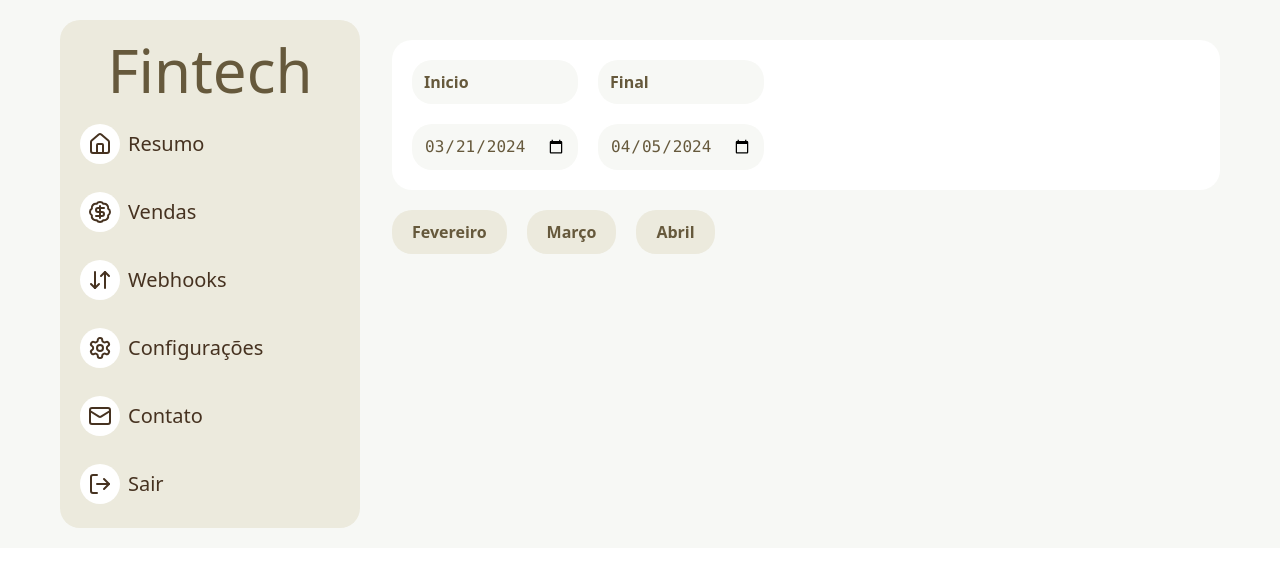
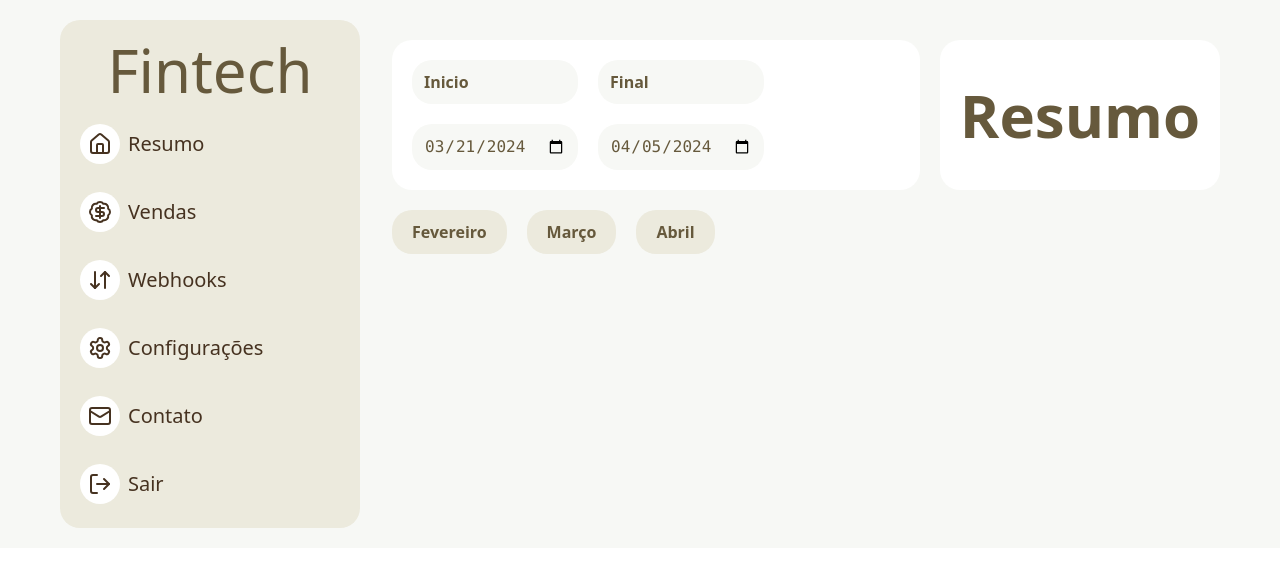
Before and after one commit to AlvesPHGA/fintech-by-origamid, a React (Vite) app: page / in a window 1280 px wide. Shown: the top 566 px of the page. Built offline with nearby package versions, Linux system fonts and the light colour scheme; no server answers.

Commit message:
update: add useLocation on Header to location page

```diff
--- a/src/ui/components/Header/Header.tsx
+++ b/src/ui/components/Header/Header.tsx
@@ -1,10 +1,31 @@
+import React from 'react';
 import { Months } from '../../partials/Months/Months';
 import { DataRange } from '../DataRange/DataRange';
+import { useLocation } from 'react-router-dom';
 
 export const Header = () => {
+   const [page, setPage] = React.useState('');
+
+   const local = useLocation();
+
+   React.useEffect(() => {
+      if (local.pathname === '/') {
+         setPage('Resumo');
+         document.title = `Fintech | ${page}`;
+      } else if (local.pathname === '/sales') {
+         setPage('Vendas');
+         document.title = `Fintech | ${page}`;
+      }
+   }, [local, page]);
+
    return (
       <header>
-         <DataRange />
+         <div className="grid grid-cols-[1fr_300px] space-x-5">
+            <DataRange />
+            <div className="bg-white rounded-[1.25rem] flex items-center justify-center">
+               <h1 className="text-6xl">{page}</h1>
+            </div>
+         </div>
          <Months />
       </header>
    );
```
